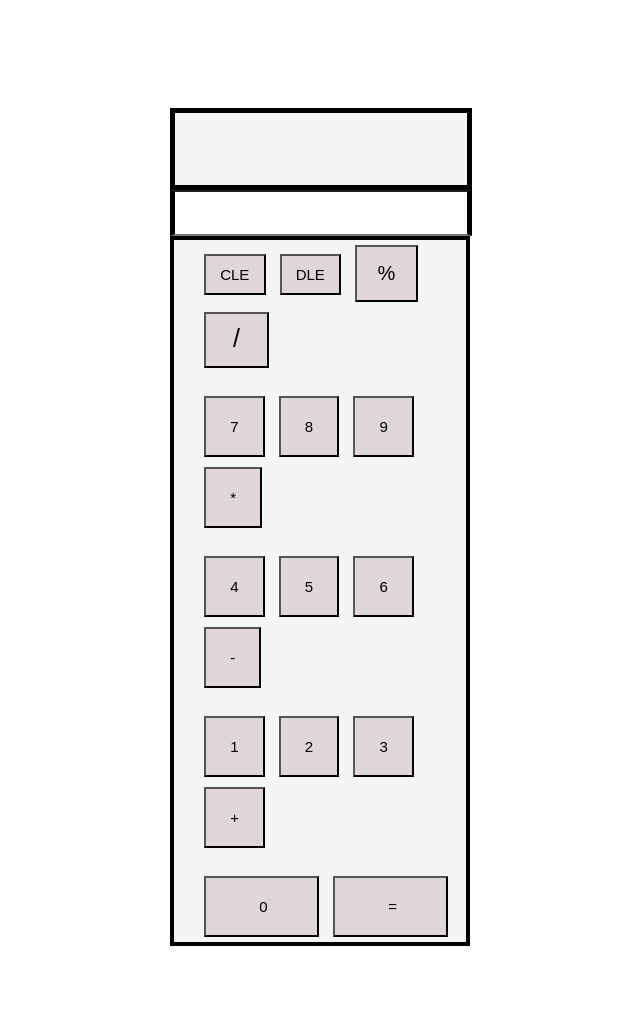
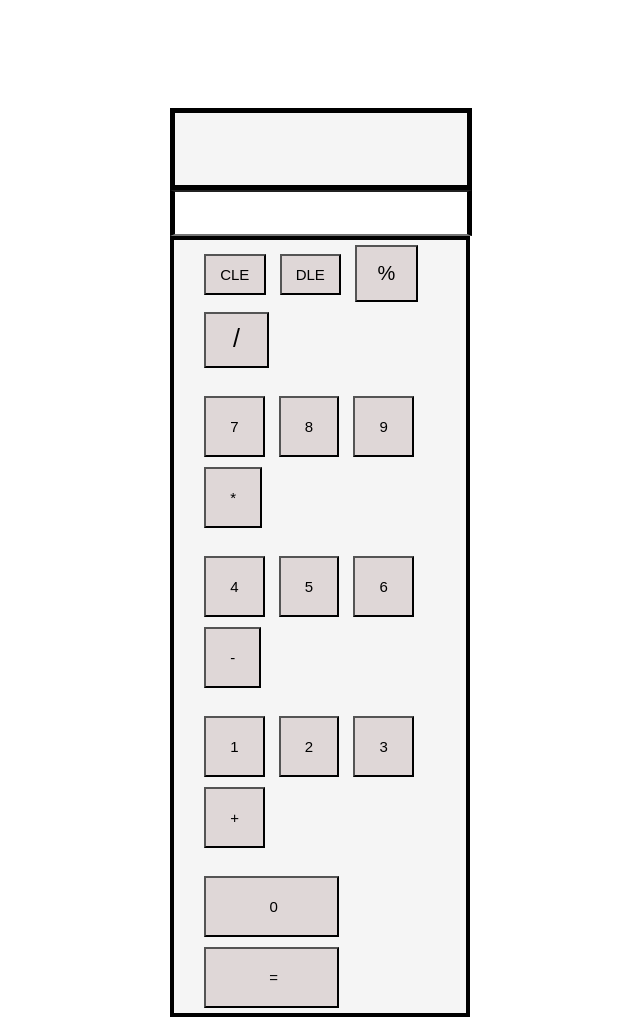
Before and after one commit to ArfaIram011/CALCULATOR-APP, a plain HTML site: page index.html in a window 1280 px wide. Shown: the whole page, without its empty margins (320-960 px from the left). Before the commit the page ends 954 px from the top, so only its background shows below. Drawn offline with Linux system fonts and the light colour scheme.

Commit message:
Update index.html

```diff
--- a/index.html
+++ b/index.html
@@ -53,9 +53,9 @@
 
 
 
-                <input type="button" value="        0       "  onclick="form.history.value+=' 0 ' ">
+                <input type="button" value="        0       "  onclick="form.history.value+=' 0 ' " style="width:135px;">
 
-                <input type="button" value="        =       " onclick="calculate()">
+                <input type="button" value="        =       " onclick="calculate()" style="width:135px;">
 
 
             </div>
```
